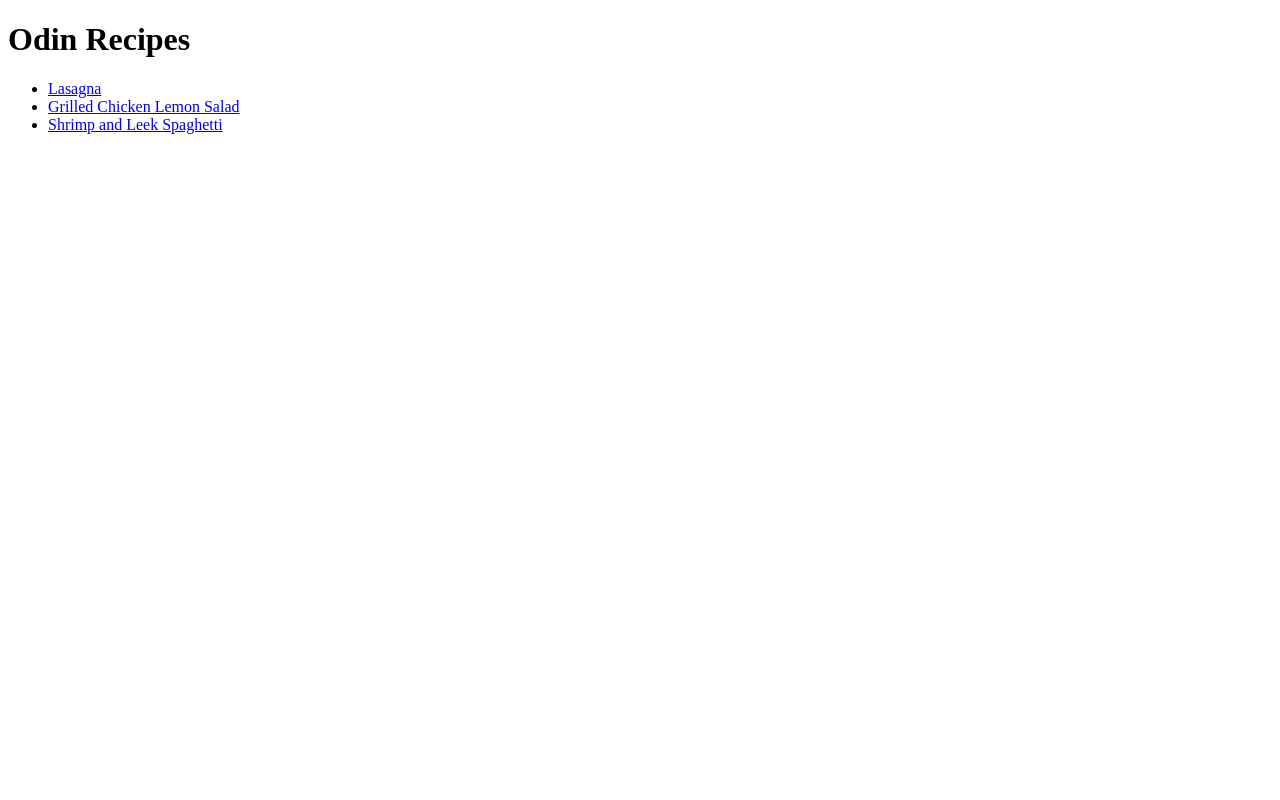
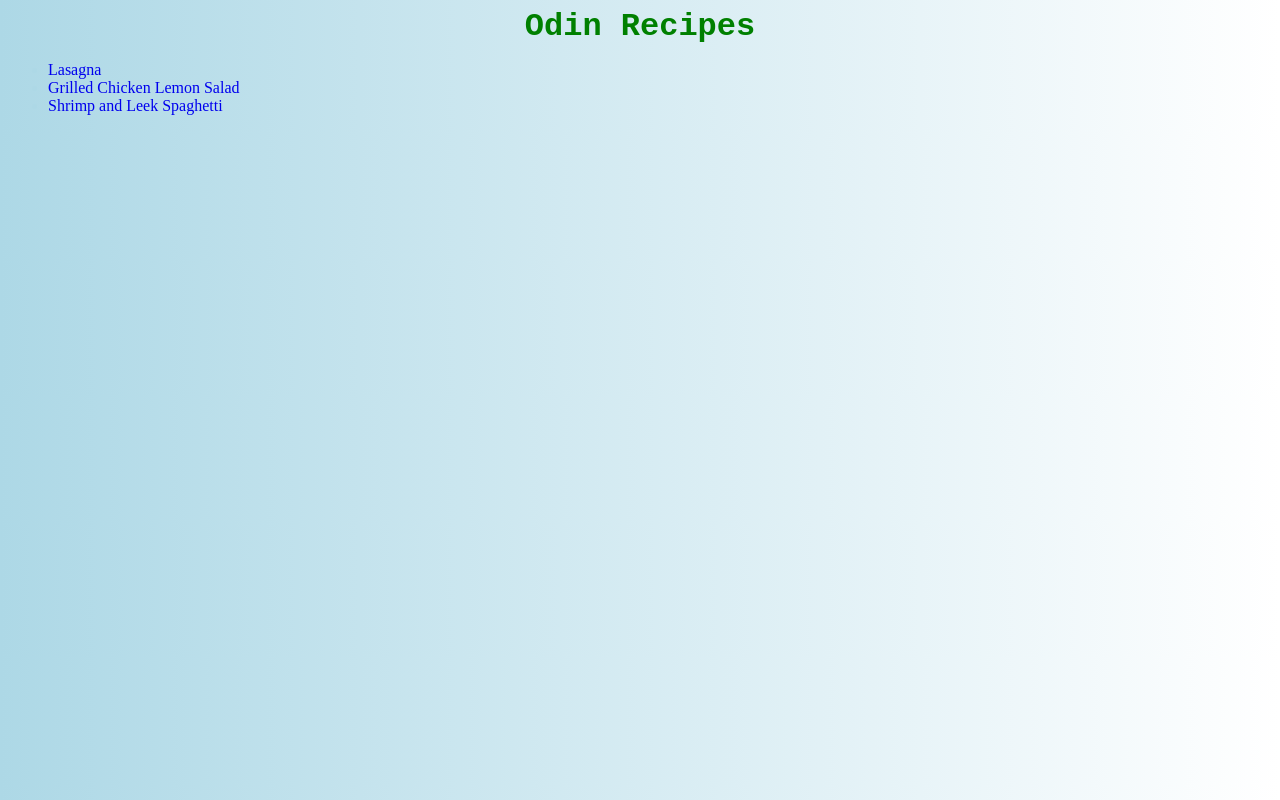
Before and after one commit to fjorn-x/odin-recipes, a plain HTML site: page index.html in a window 1280 px wide. Drawn offline with Linux system fonts and the light colour scheme.

Commit message:
Added some css on index.html

```diff
--- a/index.html
+++ b/index.html
@@ -7,21 +7,26 @@
     <title>Odin Recipes</title>
     <meta name="description" content="" />
     <meta name="viewport" content="width=device-width, initial-scale=1" />
-    <link rel="stylesheet" href="" />
+    <link rel="stylesheet" href="style.css" />
   </head>
   <body>
     <h1>Odin Recipes</h1>
+    <div class="list">
       <ul>
-      <li><a href="recipes/lasagna.html">Lasagna</a></li>
         <li>
-        <a href="recipes/grilled-chicken-salad.html">
-          Grilled Chicken Lemon Salad</a
+          <a href="recipes/lasagna.html">Lasagna</a>
+        </li>
+
+        <li>
+          <a href="recipes/grilled-chicken-salad.html"
+            >Grilled Chicken Lemon Salad</a
           >
         </li>
         <li>
           <a href="recipes/shrimp-spaghetti.html">Shrimp and Leek Spaghetti</a>
         </li>
       </ul>
+    </div>
 
     <script src="" async defer></script>
   </body>
--- /dev/null
+++ b/style.css
@@ -0,0 +1,22 @@
+body {
+  background: linear-gradient(90deg, lightblue, white);
+}
+h1 {
+  text-align: center;
+  margin: auto;
+  color: green;
+  font-family: "Courier New", Courier, monospace;
+}
+li {
+  color: lightblue;
+}
+a {
+  text-decoration: none;
+}
+a:visited {
+  color: black;
+  text-decoration: line-through;
+}
+a:hover {
+  color: gold;
+}
```
Also changed, not shown: recipes/lasagna.html (+1 -1 lines), recipes/shrimp-spaghetti.html (+1 -0 lines). Lines whose indentation alone changed are shown as unchanged.
